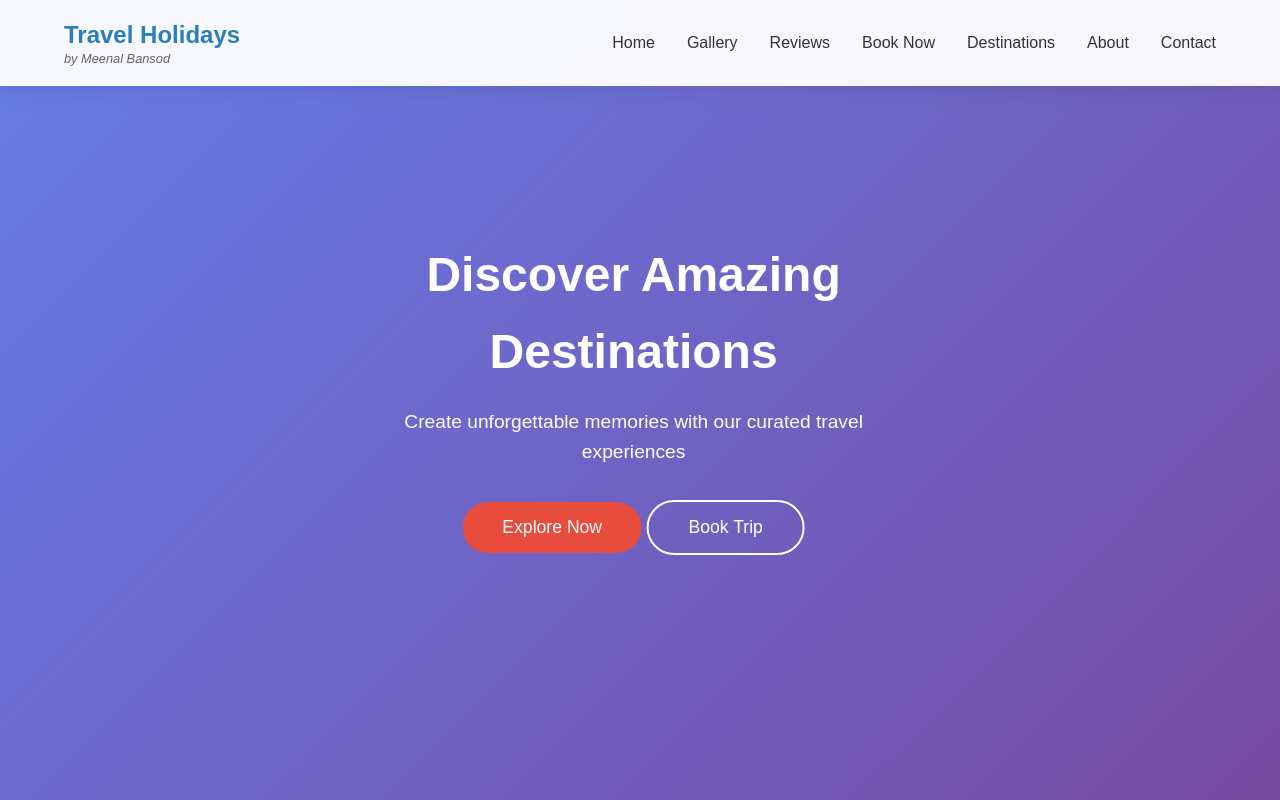
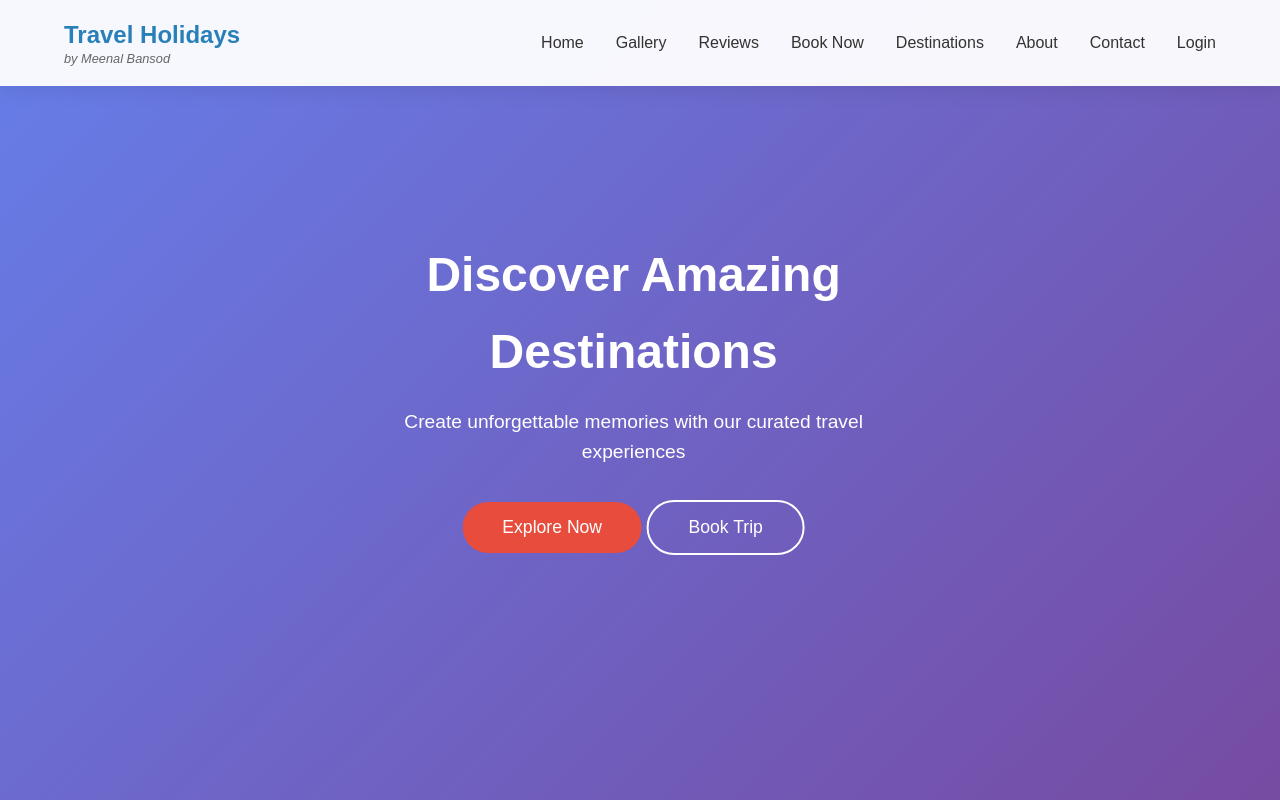
Before and after one commit to DeveloperRishi11/Travel-Holidays, a plain HTML site: page index.html in a window 1280 px wide. Shown: the top 800 px of the page. Drawn offline with Linux system fonts and the light colour scheme.

Commit message:
login added

```diff
--- a/index.html
+++ b/index.html
@@ -21,6 +21,7 @@
                 <li><a href="#destinations">Destinations</a></li>
                 <li><a href="#about">About</a></li>
                 <li><a href="#contact">Contact</a></li>
+                <li><a href="Login">Login</a></li>
             </ul>
         </nav>
     </header>
```
